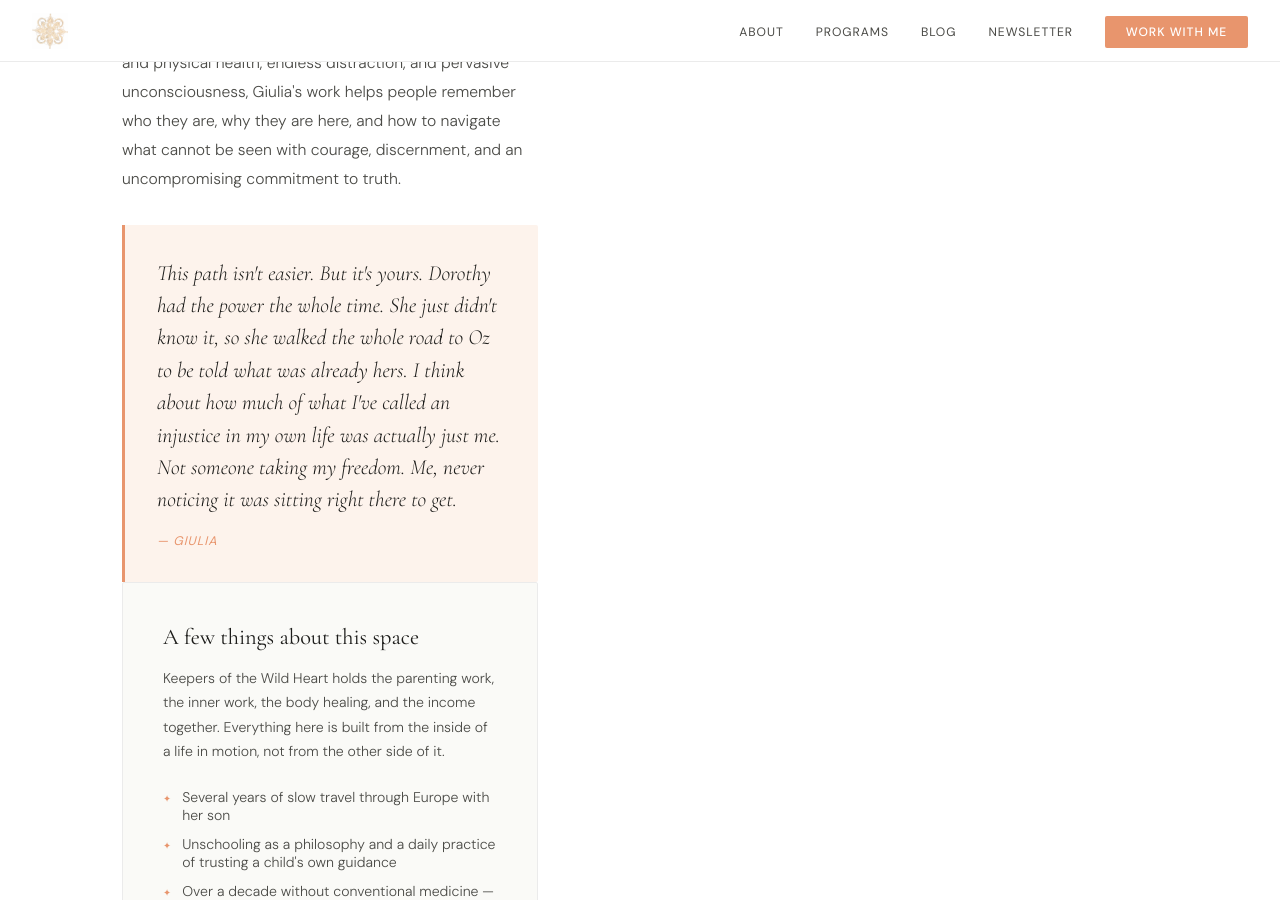
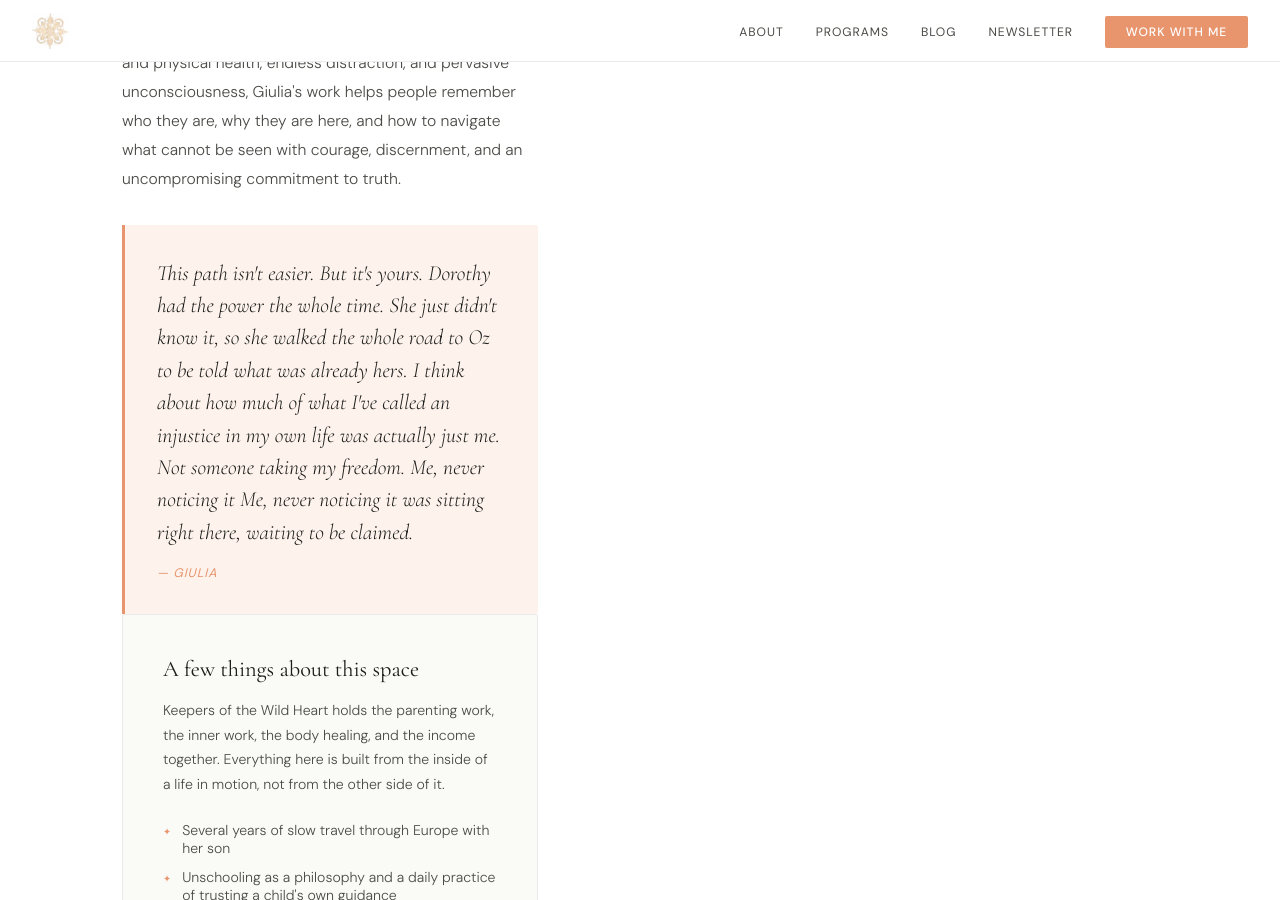
Before and after one commit to Blubell26/giuliapacciotti.com, a Jekyll site: the page built from about.md, in a window 1280 px wide and 900 px high, scrolled down 1576 px. Built offline with Jekyll 4.4.1, drawn with Linux system fonts in a browser that asks for light colours.

Commit message:
Update about.html

```diff
--- a/_layouts/about.html
+++ b/_layouts/about.html
@@ -94,7 +94,7 @@
       <p style="margin-top:2rem;">In a time of increasing reality distortion, declining mental and physical health, endless distraction, and pervasive unconsciousness, Giulia's work helps people remember who they are, why they are here, and how to navigate what cannot be seen with courage, discernment, and an uncompromising commitment to truth.</p>
 
       <div class="about-pull">
-        <blockquote>This path isn't easier. But it's yours. Dorothy had the power the whole time. She just didn't know it, so she walked the whole road to Oz to be told what was already hers. I think about how much of what I've called an injustice in my own life was actually just me. Not someone taking my freedom. Me, never noticing it was sitting right there to get.</blockquote>
+        <blockquote>This path isn't easier. But it's yours. Dorothy had the power the whole time. She just didn't know it, so she walked the whole road to Oz to be told what was already hers. I think about how much of what I've called an injustice in my own life was actually just me. Not someone taking my freedom. Me, never noticing it Me, never noticing it was sitting right there, waiting to be claimed.</blockquote>
         <cite>— Giulia</cite>
       </div>
     <div class="about-aside">
```
